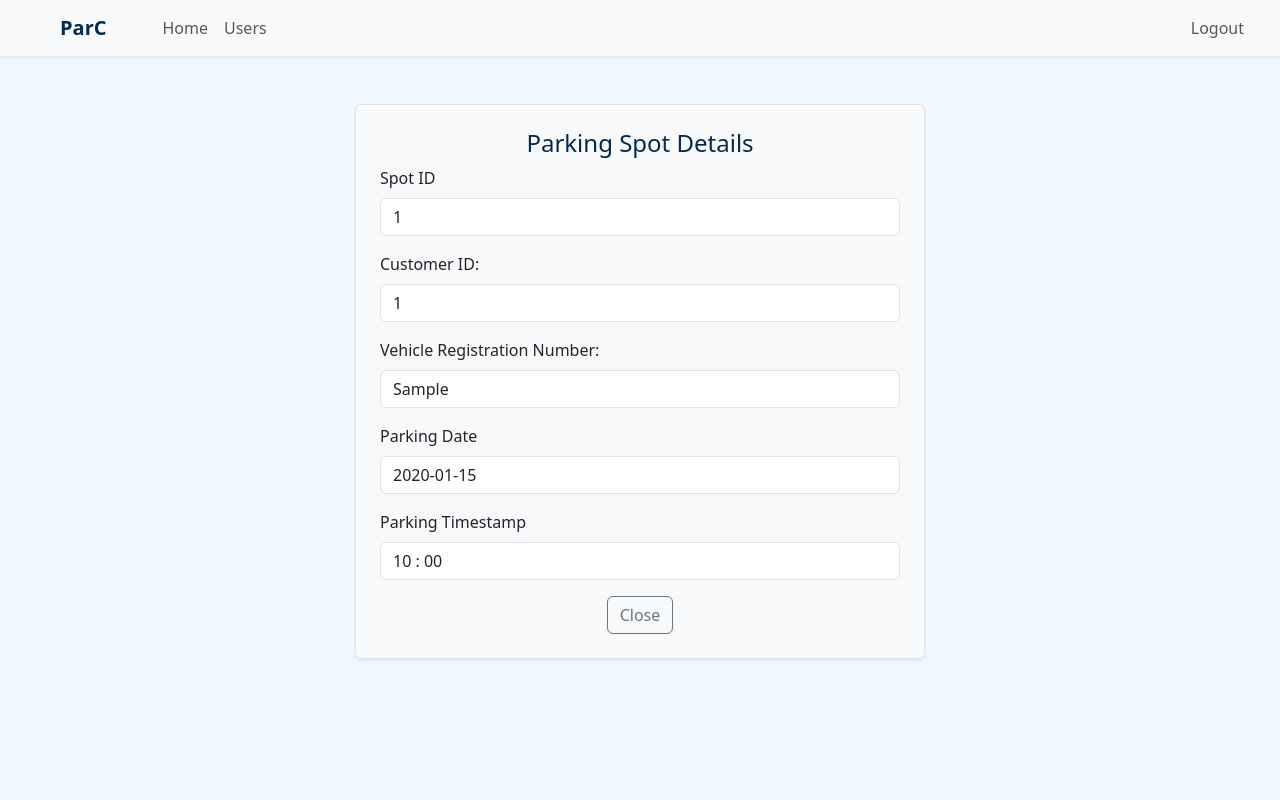
After one commit to 23f1001797/parking_app_23f1001797, a Flask app: template templates/spot.html in a window 1280 px wide. The commit adds this page. Run offline with Flask 3, Linux system fonts and the light colour scheme; the template is opened without the code that fills it: values that come from a table or form of the project are taken from there, others are empty; tables that the repository leaves empty hold one stand-in row (values such as "Sample post").

Commit message:
Milestone-VP Admin-Dashboard-Management

```diff
--- a/application/utils.py
+++ b/application/utils.py
@@ -1,2 +1,7 @@
+from .models import ParkingSpot
+
 def roles_list(roles):
     return [role.name for role in roles]
+
+def get_reserved_spots_count(lot_id):
+    return ParkingSpot.query.filter_by(lot_id = lot_id, status = "occupied").count()
--- a/templates/admin_dashboard.html
+++ b/templates/admin_dashboard.html
@@ -1 +1,103 @@
 {% extends "base.html" %}
+
+{% block title %} Admin Dashboard {% endblock %}
+
+{% block style %}
+<style>
+    body {
+        background-image: none !important;
+    }
+
+    .card {
+        margin: 10px;
+        background-color: aliceblue;
+        box-shadow: 0 4px 8px rgba(0, 0, 0, 0.160);
+    }
+
+    .spot_box {
+        width: 50px;
+        height: 50px;
+        background-color: red;
+        border-radius: 25%;
+
+        display: flex;
+        justify-content: center;
+        align-items: center;
+
+        color: white;
+        font-weight: bold;
+        text-decoration: none;
+    }
+
+    .available {
+        background-color: rgb(255, 167, 167);
+    }
+
+    .unavailable {
+        background-color: rgb(0, 170, 9);
+    }
+</style>
+{% endblock %}
+
+{% block nav %}
+<nav class="navbar navbar-expand-lg bg-body-tertiary shadow-sm sticky-top">
+    <div class="container-fluid">
+        <a href="{{url_for('admin_dashboard')}}" class="navbar-brand mx-5"><strong>ParC</strong></a>
+        <button class="navbar-toggler" type="button" data-bs-toggle="collapse" data-bs-target="#navbarSupportedContent"
+            aria-controls="navbarSupportedContent" aria-expanded="false" aria-label="Toggle navigation">
+            <span class="navbar-toggler-icon"></span>
+        </button>
+        <div class="collapse navbar-collapse" id="navbarSupportedContent">
+            <ul class="navbar-nav me-auto mb-2 mb-lg-0">
+                <li class="nav-item">
+                    <a href="{{url_for('admin_dashboard')}}" class="nav-link">Home</a>
+                </li>
+                <li class="nav-item">
+                    <a href="{{url_for('get_users_data')}}" class="nav-link">Users</a>
+                </li>
+            </ul>
+            <ul class="navbar-nav ms-auto mb-2 mb-lg-0">
+                <li class="nav-item mx-3">
+                    <a href="{{url_for('user_logout')}}" class="nav-link">Logout</a>
+                </li>
+            </ul>
+        </div>
+    </div>
+</nav>
+{% endblock %}
+
+{% block content %}
+<div class="container my-5 shadow-sm p-4 rounded bg-white">
+    <div class="row mb-4">
+        <div class="col text-center py-3 rounded border shadow-sm" style="background-color: floralwhite;">
+            <h5 class="fw-semibold mb-0">Available Parking Lots</h5>
+        </div>
+    </div>
+    <div class="row align-items-start justify-content-center gap-3">
+        {% for lot in lots %}
+        <div class="card border-0" style="width: 15rem;">
+            <a href="{{url_for('view_parking_lot', lot_id = lot.id)}}" class="text-decoration-none text-dark">
+                <div class="card-body">
+                    <h5 class="text-center fw-semibold">{{lot.pl_name}}</h5>
+                    <hr>
+                    <p class="card-text mb-1"><strong>Price/hr: </strong> ₹{{lot.price}}</p>
+                    <p class="card-text mb-1"><strong>Address: </strong> {{lot.address}}</p>
+                    <p class="card-text mb-1"><strong>Pincode: </strong> {{lot.pincode}} </p>
+                    <p class="card-text mb-1"><strong>Capacity: </strong> {{lot.capacity}} </p>
+                    <p class="card-text"><strong>Current spot count: </strong> {{lot.spots_count}} </p>
+                </div>
+            </a>
+        </div>
+        {% else %}
+        <div class="col-12 text-center">
+            <p class="text-muted">No Parking Lots Available</p>
+        </div>
+        {% endfor %}
+        <div class="row mt-5">
+            <div class="col text-center">
+                <a href="{{url_for('create_lot')}}" class="btn btn-primary px-4 py-2">+ Add Lot</a>
+            </div>
+        </div>
+    </div>
+</div>
+{% endblock %}
--- a/templates/base.html
+++ b/templates/base.html
@@ -16,17 +16,17 @@
     <link rel="stylesheet" href="https://cdnjs.cloudflare.com/ajax/libs/font-awesome/6.5.0/css/all.min.css">
     <script src="https://cdn.jsdelivr.net/npm/chart.js"></script>
     {% block style %}
+    {% endblock %}
     <style>
         body {
             background-image: url("{{url_for('static', filename = 'images/home_page_image.png')}}");
+            background-color: aliceblue;
             background-size: cover;
             background-repeat: no-repeat;
             background-position: center center;
             height: 100vh;
         }
-    </style>
-    {% endblock %}
-    <style>
+
         h1,
         h2,
         h3,
--- /dev/null
+++ b/templates/spot.html
@@ -0,0 +1,59 @@
+{% extends "admin_dashboard.html" %}
+
+{% block title %}Parking Spot Details {% endblock %}
+
+{% block content %}
+<div class="container">
+    <div class="row">
+        {% if reservation %}
+        <div class="col-md-6 bg-light border rounded p-4 shadow-sm mt-5 mx-auto">
+            <h4 class="text-center">Parking Spot Details</h4>
+            <div class="mb-3">
+                <label class="form-label">Spot ID</label>
+                <input type="text" class="form-control" value="{{reservation.spot_id}}" readonly>
+            </div>
+            <div class="mb-3">
+                <label class="form-label">Customer ID:</label>
+                <input type="text" class="form-control" value="{{reservation.user_id}}" readonly>
+            </div>
+            <div class="mb-3">
+                <label class="form-label">Vehicle Registration Number:</label>
+                <input type="text" class="form-control" value="{{reservation.vrn}}" readonly>
+            </div>
+            <div class="mb-3">
+                <label class="form-label">Parking Date</label>
+                <input type="text" class="form-control" value="{{reservation.parking_timestamp.strftime('%Y-%m-%d')}}"
+                    readonly>
+            </div>
+            <div class="mb-3">
+                <label class="form-label">Parking Timestamp</label>
+                <input type="text" class="form-control" value="{{reservation.parking_timestamp.strftime('%H : %M')}}"
+                    readonly>
+            </div>
+            <div class="text-center">
+                <a href="{{url_for('admin_dashboard')}}" class="btn btn-outline-secondary">Close</a>
+            </div>
+        </div>
+
+        {% else %}
+        <div class="container my-5">
+            <div class="mx-auto p-4 border rounded shadow-sm bg-light" style="max-width: 360px;">
+                <h5 class="text-center mb-4">Parking Spot Details</h5>
+                <div class="mb-3">
+                    <label class="form-label">Spot ID</label>
+                    <input type="text" class="form-control text-center" value="{{spot.id}}" readonly>
+                </div>
+                <div class="mb-3">
+                    <label class="form-label">Status</label>
+                    <input type="text" class="form-control text-center" value="{{spot.status}}" readonly>
+                </div>
+                <div class="d-flex justify-content-between">
+                    <a href="{{url_for('delete_spot', spot_id=spot.id)}}" class="btn btn-danger">Delete</a>
+                    <a href="{{url_for('admin_dashboard')}}" class="btn btn-outline-secondary">Close</a>
+                </div>
+            </div>
+        </div>
+        {% endif %}
+    </div>
+</div>
+{% endblock %}
```
Also changed, not shown: application/routes.py (+145 -0 lines), templates/create_lot.html (added, +39 -0 lines), templates/edit_lot.html (added, +43 -0 lines), templates/users.html (added, +51 -0 lines), templates/view_lot.html (added, +40 -0 lines), README.md, instance/parking.sqlite3.
